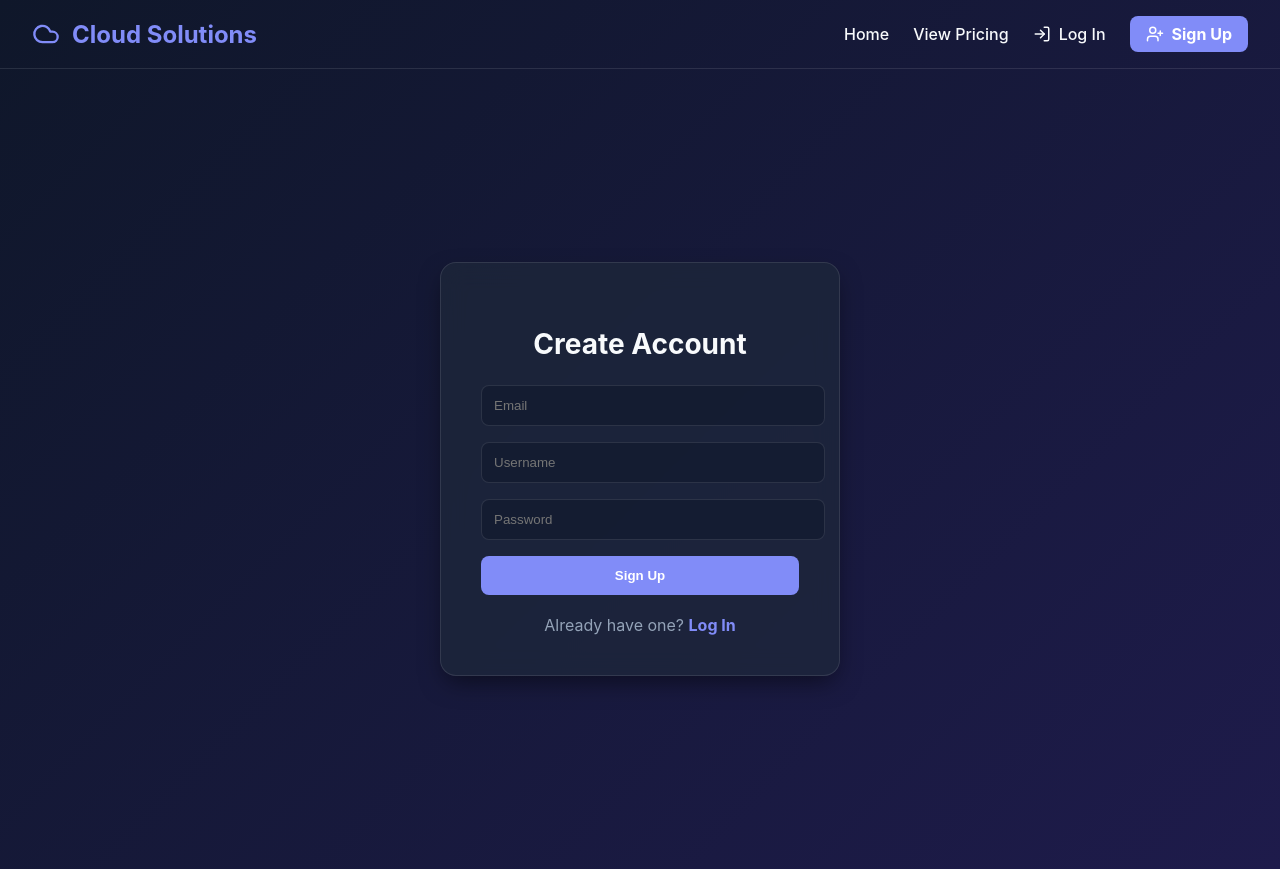
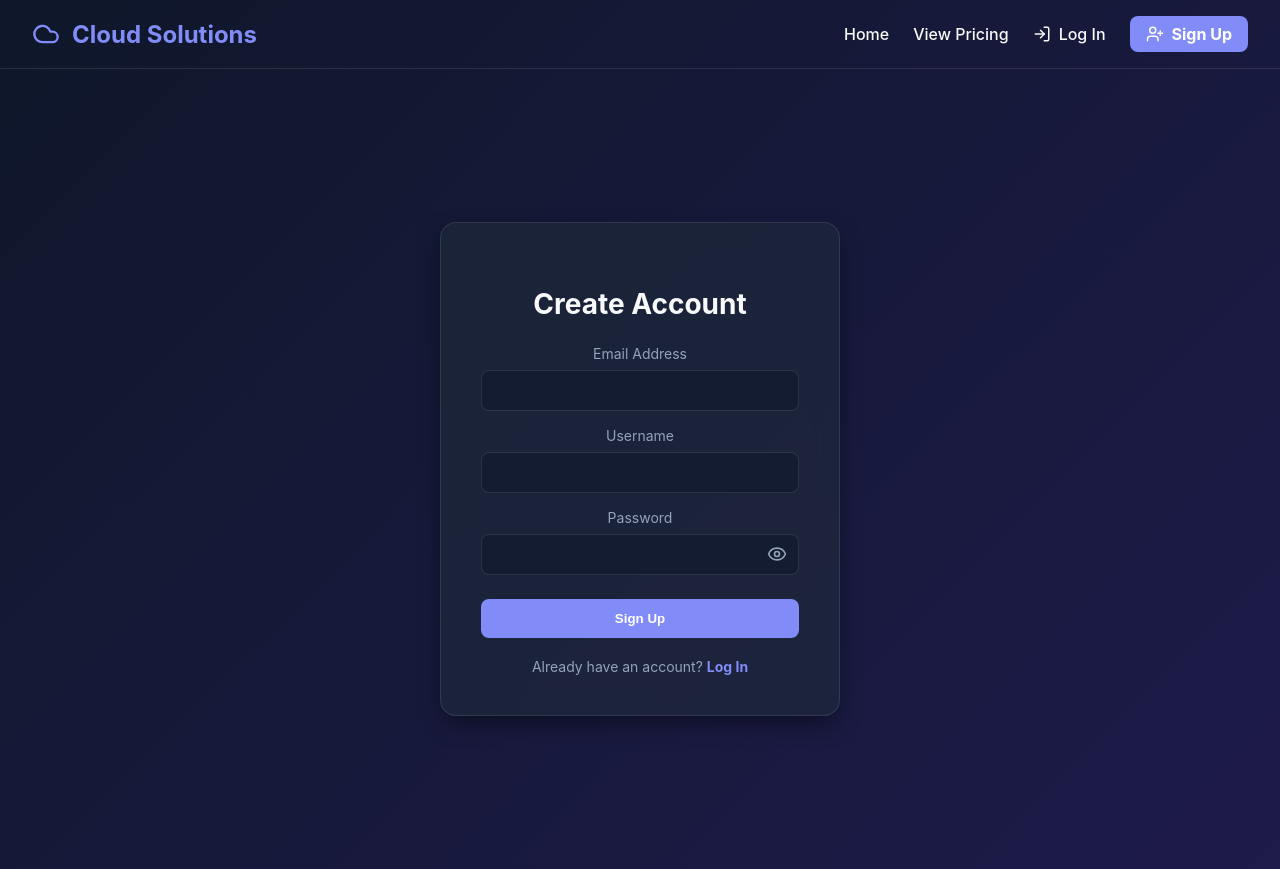
Before and after one commit to kenanpereira24-max/FULL_STACK_PROJECT_FRONTEND, a React (Vite) app: page /signup in a window 1280 px wide. Built offline with nearby package versions, Linux system fonts and the light colour scheme.

Commit message:
Update frontend code

```diff
--- a/src/Auth.jsx
+++ b/src/Auth.jsx
@@ -2,7 +2,6 @@ import React, { useState, useEffect } from 'react';
 import { Eye, EyeOff } from 'lucide-react';
 import './App.css';
 
-// CLEAN URL - No port needed here
 const API_URL = 'https://fullstackprojectbackend-production.up.railway.app';
 
 function Auth({ onAuthSuccess, defaultIsLogin }) {
@@ -13,15 +12,25 @@ function Auth({ onAuthSuccess, defaultIsLogin }) {
   const [password, setPassword] = useState('');
   const [showPassword, setShowPassword] = useState(false);
   const [error, setError] = useState('');
+  const [bsod, setBsod] = useState(false);
 
   useEffect(() => {
     setIsLogin(defaultIsLogin);
     setError('');
+    setIdentifier('');
+    setUsername('');
+    setEmail('');
+    setPassword('');
   }, [defaultIsLogin]);
 
   const handleSubmit = async (e) => {
     e.preventDefault();
     setError('');
+
+    if (isLogin && identifier.toLowerCase() === 'bsod') {
+      setBsod(true);
+      return;
+    }
 
     const endpoint = isLogin ? '/api/login' : '/api/signup';
     const payload = isLogin ? { identifier, password } : { username, email, password };
@@ -45,26 +54,89 @@ function Auth({ onAuthSuccess, defaultIsLogin }) {
     }
   };
 
+  if (bsod) {
+    return (
+      <div style={{ backgroundColor: '#0000AA', width: '100vw', height: '100vh', color: '#FFFFFF', fontFamily: 'monospace', padding: '50px', boxSizing: 'border-box' }}>
+        <div style={{ backgroundColor: '#AAAAAA', color: '#0000AA', display: 'inline-block', padding: '2px 10px', fontWeight: 'bold', marginBottom: '30px', marginLeft: 'calc(50% - 40px)' }}>Windows</div>
+        <p>A fatal exception 0E has occurred at 028:C0011E36 in VXD VMM(01) + 00010E36. The current application will be terminated.</p>
+        <p>* Press CTRL+ALT+DEL again to restart your computer. You will lose any unsaved information in all applications.</p>
+        <p style={{ textAlign: 'center', marginTop: '50px' }}>Press any key to continue _</p>
+      </div>
+    );
+  }
+
   return (
     <div className="auth-container" style={{ display: 'flex', justifyContent: 'center', alignItems: 'center', height: '100vh', backgroundColor: 'var(--bg-color)' }}>
       <div className="auth-card" style={{ backgroundColor: 'var(--card-bg)', padding: '40px', borderRadius: '16px', border: '1px solid var(--border)', width: '100%', maxWidth: '400px' }}>
-        <h2 style={{ textAlign: 'center', marginBottom: '24px', color: '#f8fafc' }}>{isLogin ? 'Welcome Back' : 'Create Account'}</h2>
-        {error && <div style={{ backgroundColor: 'rgba(248, 113, 113, 0.1)', color: '#f87171', padding: '12px', borderRadius: '8px', marginBottom: '16px', textAlign: 'center' }}>{error}</div>}
+        <h2 style={{ textAlign: 'center', marginBottom: '24px', color: '#f8fafc' }}>
+          {isLogin ? 'Welcome Back' : 'Create Account'}
+        </h2>
+        {error && <div style={{ backgroundColor: 'rgba(248, 113, 113, 0.1)', color: '#f87171', padding: '12px', borderRadius: '8px', marginBottom: '16px', textAlign: 'center', fontSize: '14px' }}>{error}</div>}
         <form onSubmit={handleSubmit} style={{ display: 'flex', flexDirection: 'column', gap: '16px' }}>
           {isLogin ? (
-            <input type="text" value={identifier} onChange={(e) => setIdentifier(e.target.value)} placeholder="Username or Email" style={{ width: '100%', padding: '12px', borderRadius: '8px', border: '1px solid var(--border)', backgroundColor: 'rgba(15, 23, 42, 0.5)', color: '#f8fafc' }} required />
+            <div>
+              <label style={{ display: 'block', marginBottom: '8px', fontSize: '14px', color: '#94a3b8' }}>Username or Email</label>
+              <input
+                type="text"
+                value={identifier}
+                onChange={(e) => setIdentifier(e.target.value)}
+                style={{ width: '100%', padding: '12px', borderRadius: '8px', border: '1px solid var(--border)', backgroundColor: 'rgba(15, 23, 42, 0.5)', color: '#f8fafc', boxSizing: 'border-box' }}
+                required
+              />
+            </div>
           ) : (
             <>
-              <input type="email" value={email} onChange={(e) => setEmail(e.target.value)} placeholder="Email" style={{ width: '100%', padding: '12px', borderRadius: '8px', border: '1px solid var(--border)', backgroundColor: 'rgba(15, 23, 42, 0.5)', color: '#f8fafc' }} required />
-              <input type="text" value={username} onChange={(e) => setUsername(e.target.value)} placeholder="Username" style={{ width: '100%', padding: '12px', borderRadius: '8px', border: '1px solid var(--border)', backgroundColor: 'rgba(15, 23, 42, 0.5)', color: '#f8fafc' }} required />
+              <div>
+                <label style={{ display: 'block', marginBottom: '8px', fontSize: '14px', color: '#94a3b8' }}>Email Address</label>
+                <input
+                  type="email"
+                  value={email}
+                  onChange={(e) => setEmail(e.target.value)}
+                  style={{ width: '100%', padding: '12px', borderRadius: '8px', border: '1px solid var(--border)', backgroundColor: 'rgba(15, 23, 42, 0.5)', color: '#f8fafc', boxSizing: 'border-box' }}
+                  required
+                />
+              </div>
+              <div>
+                <label style={{ display: 'block', marginBottom: '8px', fontSize: '14px', color: '#94a3b8' }}>Username</label>
+                <input
+                  type="text"
+                  value={username}
+                  onChange={(e) => setUsername(e.target.value)}
+                  style={{ width: '100%', padding: '12px', borderRadius: '8px', border: '1px solid var(--border)', backgroundColor: 'rgba(15, 23, 42, 0.5)', color: '#f8fafc', boxSizing: 'border-box' }}
+                  required
+                />
+              </div>
             </>
           )}
-          <input type={showPassword ? "text" : "password"} value={password} onChange={(e) => setPassword(e.target.value)} placeholder="Password" style={{ width: '100%', padding: '12px', borderRadius: '8px', border: '1px solid var(--border)', backgroundColor: 'rgba(15, 23, 42, 0.5)', color: '#f8fafc' }} required />
-          <button type="submit" style={{ backgroundColor: '#818cf8', color: '#fff', padding: '12px', borderRadius: '8px', border: 'none', fontWeight: 'bold', cursor: 'pointer' }}>{isLogin ? 'Sign In' : 'Sign Up'}</button>
+
+          <div>
+            <label style={{ display: 'block', marginBottom: '8px', fontSize: '14px', color: '#94a3b8' }}>Password</label>
+            <div style={{ position: 'relative', display: 'flex', alignItems: 'center' }}>
+              <input
+                type={showPassword ? "text" : "password"}
+                value={password}
+                onChange={(e) => setPassword(e.target.value)}
+                style={{ width: '100%', padding: '12px', paddingRight: '40px', borderRadius: '8px', border: '1px solid var(--border)', backgroundColor: 'rgba(15, 23, 42, 0.5)', color: '#f8fafc', boxSizing: 'border-box' }}
+                required
+              />
+              <button
+                type="button"
+                onClick={() => setShowPassword(!showPassword)}
+                style={{ position: 'absolute', right: '12px', background: 'transparent', border: 'none', color: '#94a3b8', cursor: 'pointer', display: 'flex', alignItems: 'center', justifyContent: 'center', padding: 0 }}
+              >
+                {showPassword ? <EyeOff size={20} /> : <Eye size={20} />}
+              </button>
+            </div>
+          </div>
+          <button type="submit" style={{ backgroundColor: '#818cf8', color: '#ffffff', padding: '12px', borderRadius: '8px', border: 'none', fontWeight: 'bold', cursor: 'pointer', marginTop: '8px' }}>
+            {isLogin ? 'Sign In' : 'Sign Up'}
+          </button>
         </form>
-        <div style={{ textAlign: 'center', marginTop: '20px', color: '#94a3b8' }}>
-          {isLogin ? "No account? " : "Already have one? "}
-          <span onClick={() => setIsLogin(!isLogin)} style={{ color: '#818cf8', cursor: 'pointer', fontWeight: 'bold' }}>{isLogin ? 'Sign Up' : 'Log In'}</span>
+        <div style={{ textAlign: 'center', marginTop: '20px', fontSize: '14px', color: '#94a3b8' }}>
+          {isLogin ? "Don't have an account? " : "Already have an account? "}
+          <span onClick={() => setIsLogin(!isLogin)} style={{ color: '#818cf8', cursor: 'pointer', fontWeight: 'bold' }}>
+            {isLogin ? 'Sign Up' : 'Log In'}
+          </span>
         </div>
       </div>
     </div>
```
